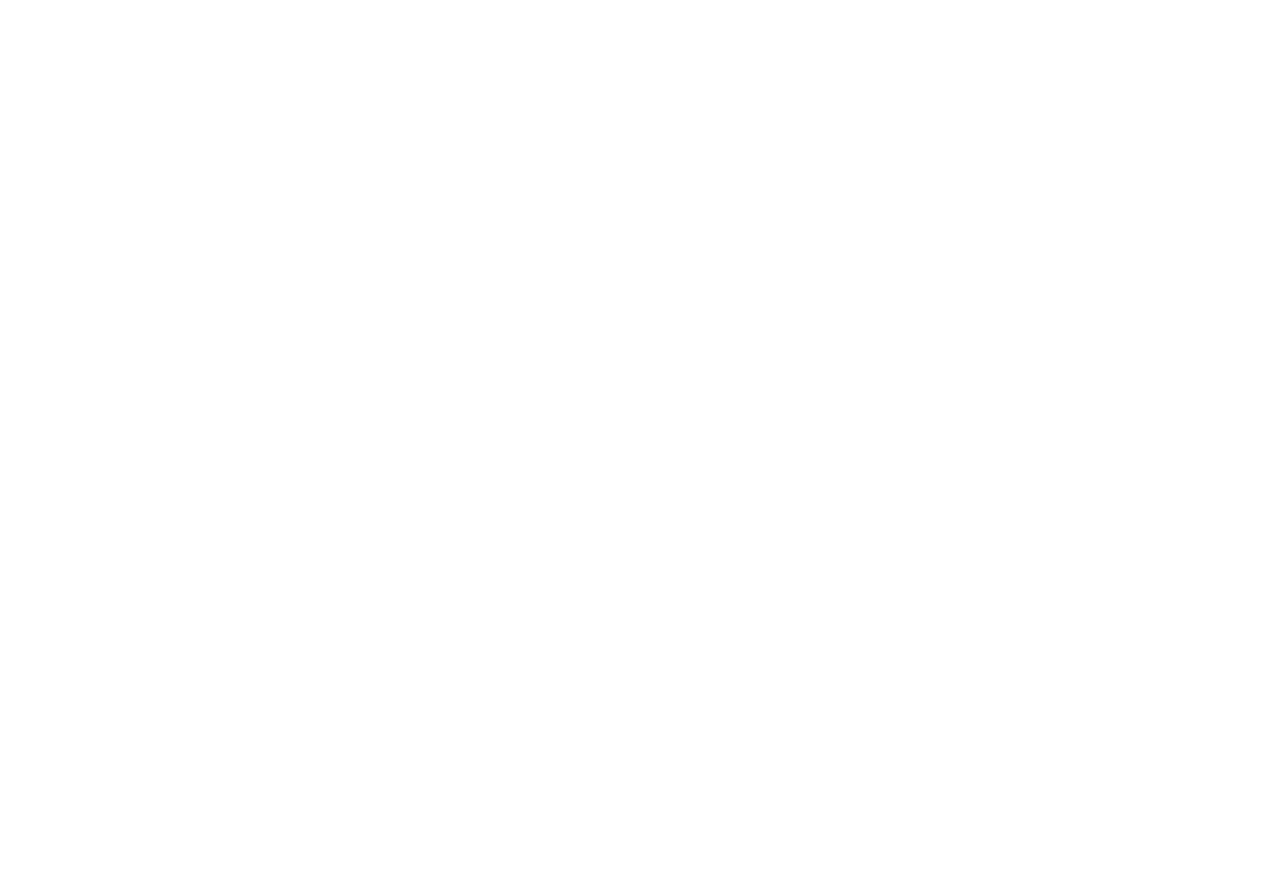
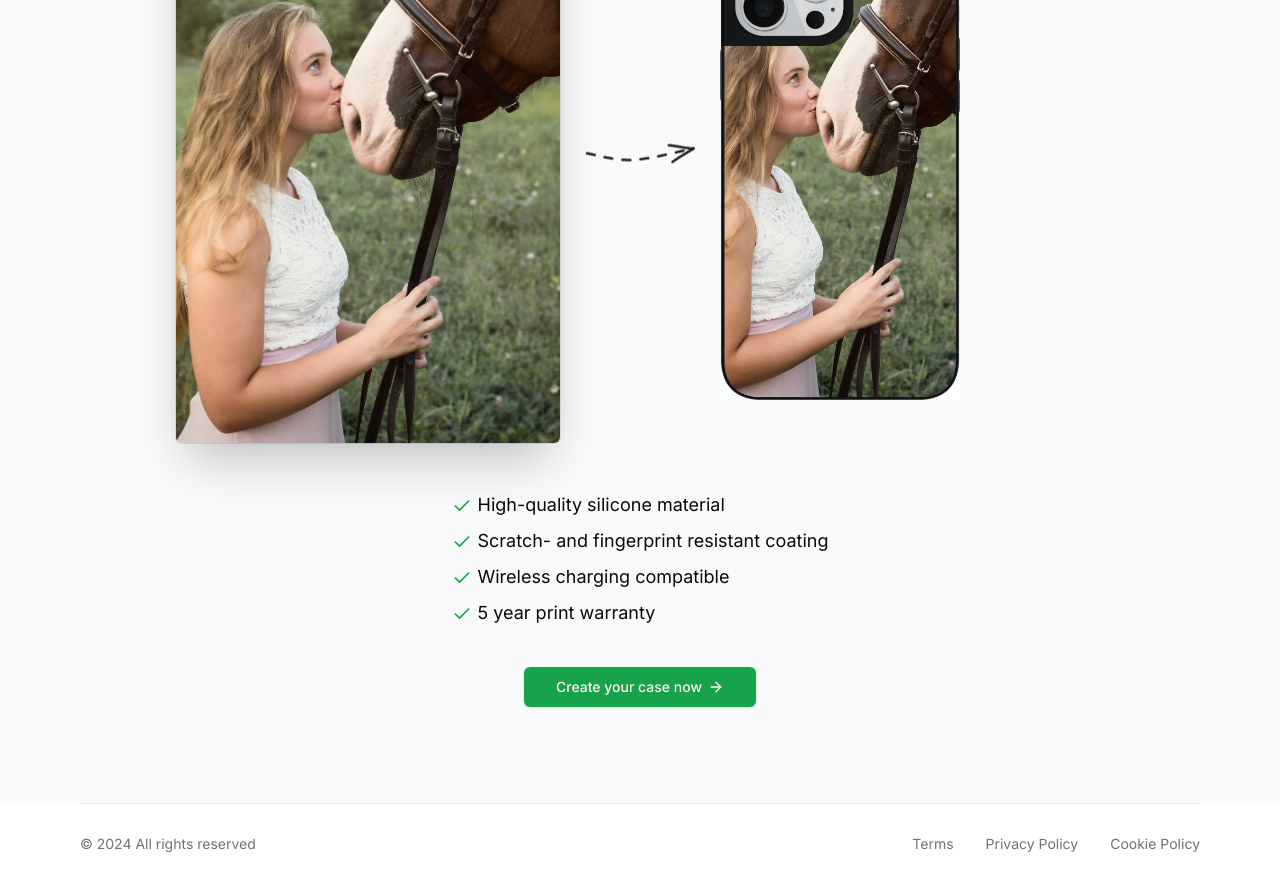
Before and after one commit to mardsonferreira/casecobra, a Next.js app: page / in a window 1280 px wide. Shown: the part 3040-3924 px from the top of the page. Before the commit the page ends 2604 px from the top, so only its background shows below. Built offline with nearby package versions, Linux system fonts and the light colour scheme; no server answers.

Commit message:
[Ferreira] Finish home page

```diff
--- a/src/app/layout.tsx
+++ b/src/app/layout.tsx
@@ -2,6 +2,7 @@
 import { Inter } from "next/font/google";
 import "./globals.css";
 import Navbar from "@/components/Navbar";
+import Footer from "@/components/Footer";
 
 const inter = Inter({ subsets: ["latin"] });
 
@@ -20,6 +21,7 @@
       <body className={inter.className}>
         <Navbar />
         {children}</body>
+        <Footer />
     </html>
   );
 }
--- a/src/app/page.tsx
+++ b/src/app/page.tsx
@@ -1,6 +1,8 @@
+import Link from "next/link";
+import { ArrowRight, Check, Star } from "lucide-react";
+
+import { buttonVariants } from "@/components/ui/button";
 import MaxWidthWrapper from "@/components/MaxWidthWrapper";
-import { Check, Star } from "lucide-react";
-
 import Phone from "@/components/Phone";
 import { Icons } from "@/components/icons";
 import { Reviews } from "@/components/Reviews";
@@ -228,6 +230,75 @@
                     <Reviews />
                 </div>
             </section>
+
+            <section>
+                <MaxWidthWrapper className="py-24">
+                    <div className="mb-12 px-16 lg:px-8">
+                        <div className="mx-auto max-w-2xl sm:text-center">
+                            <h2 className="order-1 mt-2 tracking-tighter text-center text-balance !leading-tight font-bold text-5xl md:text-6xl text-gray-900">
+                                Upload your photo and get{" "}
+                                <span className="relative px-2 bg-green-600 text-white">
+                                    your own case{" "}
+                                </span>{" "}
+                                now
+                            </h2>
+                        </div>
+                    </div>
+
+                    <div className="mx-auto max-w-6xl px-6 lg:px-8">
+                        <div className="relative flex flex-col items-center md:grid grid-cols-2 gap-40">
+                            <img
+                                src="/arrow.png"
+                                className="absolute top-[25rem] md:top-1/2 -translate-y-1/2 z-10 left-1/2 -translate-x-1/2 rotate-90 md:rotate-0"
+                            />
+
+                            <div className="relative h-80 md:h-full w-full md:justify-self-end max-w-sm rounded-xl bg-gray-900/5 ring-inset ring-gray-900/10 lg:rounded-2xl">
+                                <img
+                                    src="/horse.jpg"
+                                    className="rounded-md object-cover bg-white shadow-2xl ring-1 ring-gray-900/10 h-full w-full"
+                                />
+                            </div>
+
+                            <Phone className="w-60" imgSrc="/horse_phone.jpg" />
+                        </div>
+                    </div>
+
+                    <ul className="mx-auto mt-12 max-w-prose sm:text-lg space-y-2 w-fit">
+                        <li className="w-fit">
+                            <Check className="h-5 w-5 text-green-600 inline mr-1.5" />
+                            High-quality silicone material
+                        </li>
+
+                        <li className="w-fit">
+                            <Check className="h-5 w-5 text-green-600 inline mr-1.5" />
+                            Scratch- and fingerprint resistant coating
+                        </li>
+
+                        <li className="w-fit">
+                            <Check className="h-5 w-5 text-green-600 inline mr-1.5" />
+                            Wireless charging compatible
+                        </li>
+
+                        <li className="w-fit">
+                            <Check className="h-5 w-5 text-green-600 inline mr-1.5" />
+                            5 year print warranty
+                        </li>
+
+                        <div className="flex justify-center">
+                            <Link
+                                className={buttonVariants({
+                                    size: "lg",
+                                    className: "mx-auto mt-8",
+                                })}
+                                href="/configure/upload"
+                            >
+                                Create your case now{" "}
+                                <ArrowRight className="h-4 w-4 ml-1.5" />
+                            </Link>
+                        </div>
+                    </ul>
+                </MaxWidthWrapper>
+            </section>
         </div>
     );
 }
--- /dev/null
+++ b/src/components/Footer.tsx
@@ -0,0 +1,46 @@
+import Link from "next/link";
+import MaxWidthWrapper from "./MaxWidthWrapper";
+
+const Footer = () => {
+    return (
+        <footer className="bg-white h-20 relative">
+            <MaxWidthWrapper>
+                <div className="border-t border-gray-200" />
+
+                <div className="h-full flex flex-col md:flex-row md:justify-between justify-center items-center">
+                    <div className="text-center md:text-left pb-2 md:pb-0">
+                        <p className="text-sm text-muted-foreground">
+                            &copy; {new Date().getFullYear()} All rights
+                            reserved
+                        </p>
+                    </div>
+
+                    <div className="flex items-center justify-center">
+                        <div className="flex space-x-8">
+                            <Link
+                                href="#"
+                                className="text-sm text-muted-foreground hover:text-gray-600"
+                            >
+                                Terms
+                            </Link>
+                            <Link
+                                href="#"
+                                className="text-sm text-muted-foreground hover:text-gray-600"
+                            >
+                                Privacy Policy
+                            </Link>
+                            <Link
+                                href="#"
+                                className="text-sm text-muted-foreground hover:text-gray-600"
+                            >
+                                Cookie Policy
+                            </Link>
+                        </div>
+                    </div>
+                </div>
+            </MaxWidthWrapper>
+        </footer>
+    );
+};
+
+export default Footer;
```
